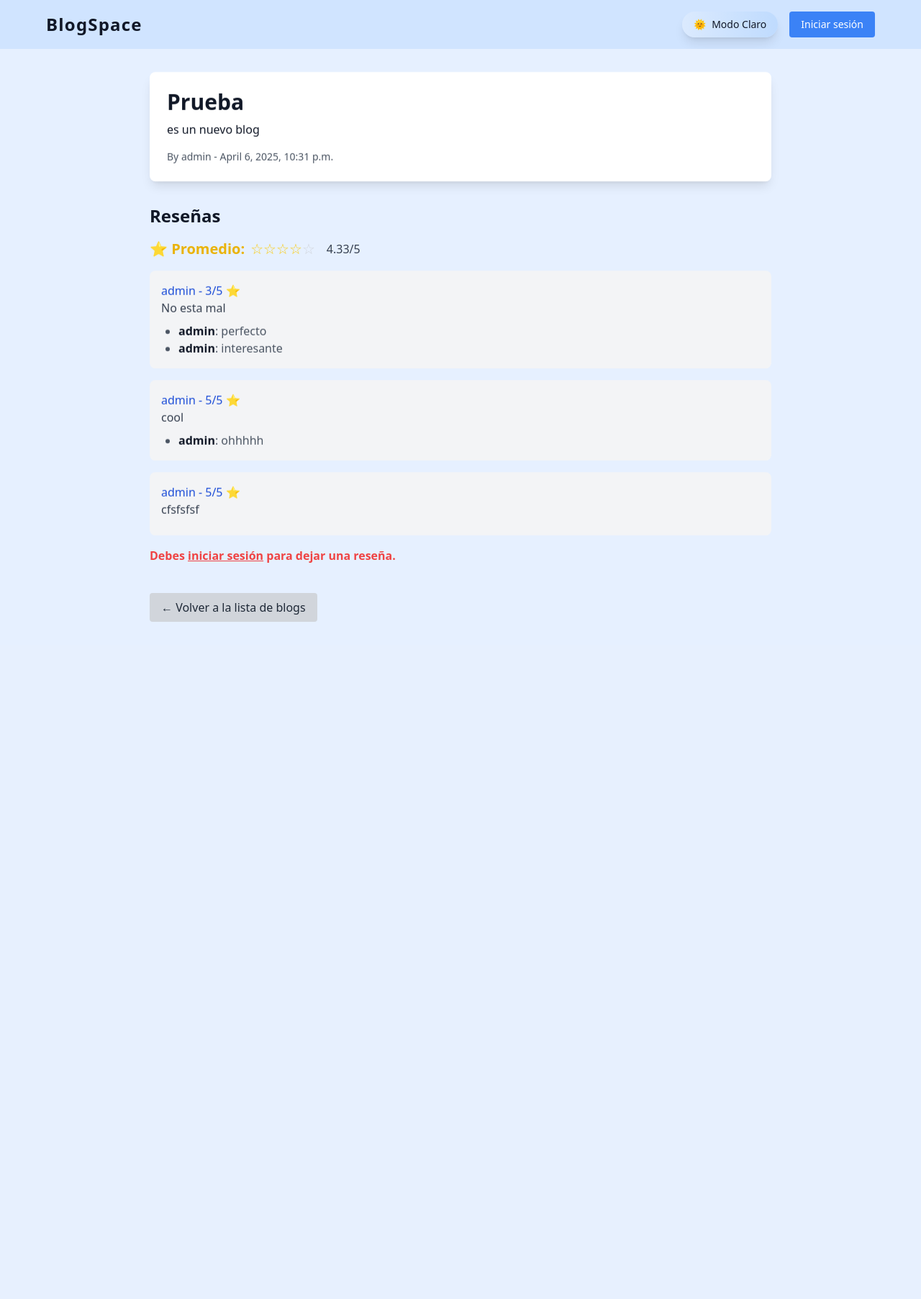
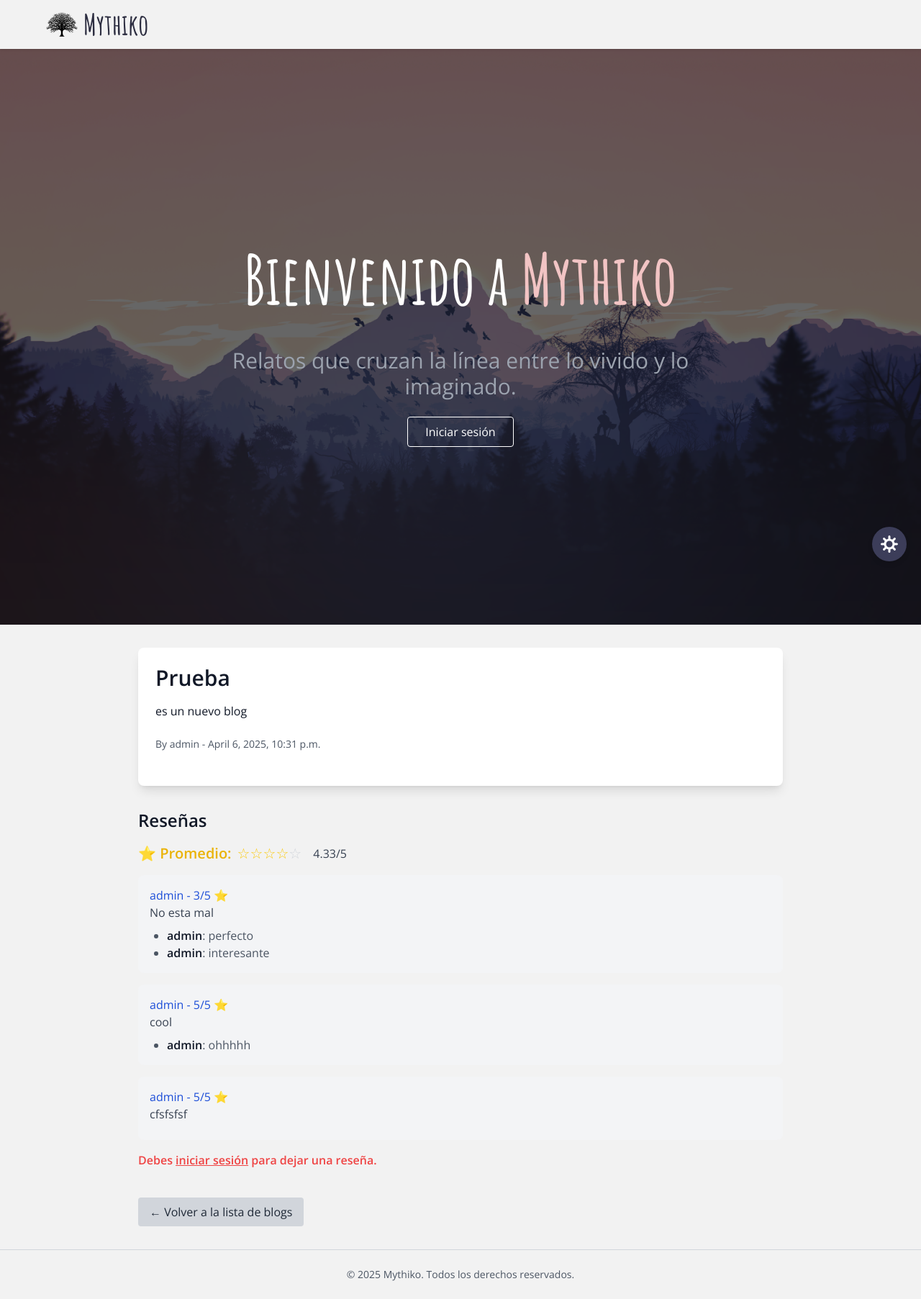
Before and after one commit to AnaGabrielaDiaz/blogproject, a Django app: page /blog/1/ in a window 1280 px wide. Shown: the whole page at 72% size. Before the commit the page ends 864 px from the top, so only its background shows below. Run offline with Django 5.2, Linux system fonts and the light colour scheme; data comes from the database, SQL or seed files in the repository; both versions use the stored data as it was before the commit; some libraries are stand-ins or nearby versions.

Commit message:
cambio de interface

```diff
--- a/blogapp/templates/blogapp/base.html
+++ b/blogapp/templates/blogapp/base.html
@@ -1,163 +1,182 @@
+{% load static %}
 <!DOCTYPE html>
 <html lang="en">
 <head>
-  {% load static %}
   <meta charset="UTF-8">
   <meta name="viewport" content="width=device-width, initial-scale=1.0">
-  <title>Página | Inicio</title>
+  <title>{% block title %}Mythiko | Inicio{% endblock %}</title>
   <script src="https://cdn.tailwindcss.com"></script>
+  <link href="https://fonts.googleapis.com/css2?family=Amatic+SC:wght@400;700&family=Open+Sans:wght@400;600&display=swap" rel="stylesheet">
   <script>
     tailwind.config = {
       darkMode: 'class',
       theme: {
         extend: {
+          fontFamily: {
+            sans: ['Open Sans', 'sans-serif'],
+            display: ['Amatic SC', 'cursive']
+          },
           colors: {
-            lightblue: '#e6f0ff',
-            skyblue: '#d0e4ff',
+            lightbg: '#F2F2F2',
+            lightsecondary: '#F2F2F2',
+            darktext: '#111827',
+            graytext: '#4B5563',
+            accentPurple: '#7C3AED',
+            accentPink: '#EC4899',
+            accentHover: '#8B5CF6',
+            darkbg: '#2C2D40',
+            darksecondary: '#2C2D40',
+            lighttext: '#F9FAFB',
+            lightgraytext: '#9CA3AF',
+            darkAccentPurple: '#A78BFA',
+            darkAccentPink: '#F472B6',
+            darkAccentHover: '#C4B5FD',
+            customBtn: '#3C3D59',
+            mythikoText: '#2C2D40',
+            mythikoHero: '#F2C4C4',
+            mythikoWhite: '#F2F2F2'
           }
         }
       },
       plugins: []
     };
   </script>
-
   <style>
-    html {
-      background-color: #e6f0ff;
-      transition: background-color 0.5s ease-in-out;
-    }
-    .dark html {
-      background-color: #000;
-    }
-    html, body {
-      height: 100%;
-      scroll-behavior: smooth;
-      transition: background-color 0.5s ease-in-out;
-    }
+    html, body { height: 100%; scroll-behavior: smooth; }
     @keyframes fade-in {
       from { opacity: 0; transform: translateY(10px); }
-      to   { opacity: 1; transform: translateY(0); }
+      to { opacity: 1; transform: translateY(0); }
     }
-    .animate-fade-in {
-      animation: fade-in 0.6s ease-out;
-      will-change: opacity, transform;
+    .animate-fade-in { animation: fade-in 0.6s ease-out; }
+    .light-gradient { background-image: linear-gradient(to right, #9E99BF, #3C3D59); }
+    .dark-gradient  { background-image: linear-gradient(to right, #3C3D59, #9E99BF); }
+    .floating-toggle {
+      position: fixed; bottom: 20px; right: 20px; z-index: 50;
     }
-    input:focus, textarea:focus, select:focus {
-      outline: none;
-      box-shadow: 0 0 0 3px rgba(59,130,246,0.5);
-      transition: box-shadow 0.3s ease;
+    .theme-button {
+      padding: 0.75rem; border-radius: 9999px; box-shadow: 0 4px 6px rgba(0,0,0,0.1);
+      transition: background-color 0.3s, color 0.3s;
     }
+    .theme-button.light { background-color: #3C3D59; }
+    .theme-button.light img { filter: brightness(95%) invert(100%); }
+    .theme-button.dark  { background-color: #F2F2F2; }
+    .theme-button.dark img { filter: brightness(0%) sepia(0%) saturate(0%) hue-rotate(0deg); }
+    .user-icon, .user-name { color: #2C2D40; }
+    .dark .user-icon, .dark .user-name { color: #f2f2f2; }
+    .logo { filter: brightness(0) saturate(100%); }
+    .dark .logo { filter: brightness(100%) saturate(0%) invert(1); }
   </style>
-
   {% block extra_head %}{% endblock %}
 </head>
 
-  <body id="body" class="flex flex-col min-h-screen bg-white dark:bg-black text-gray-900 dark:text-white font-sans transition-all duration-700 ease-in-out">
+<body id="body" class="bg-lightsecondary dark:bg-darkbg text-darktext dark:text-lighttext font-sans transition-all">
+  <!-- Navbar -->
+  <nav class="sticky top-0 z-40 bg-lightsecondary dark:bg-darksecondary shadow py-1 px-4">
+    <div class="max-w-6xl mx-auto flex justify-between items-center">
+      <a href="{% url 'blogapp:blog_list' %}" class="flex items-center space-x-2">
+        <img src="{% static 'img/logo-mythiko.svg' %}" alt="Mythiko logo" class="h-11 w-11 logo">
+        <span class="text-[1.5rem] md:text-[2.5rem] font-bold text-mythikoText dark:text-mythikoWhite font-display">
+          Mythiko
+        </span>
+      </a>
+      <div class="flex items-center space-x-4">
+        {% if user.is_authenticated %}
+          <a href="{% url 'blogapp:add_blog' %}" class="px-4 py-2 text-sm bg-white text-customBtn rounded dark:bg-customBtn dark:text-white">
+            Crear
+          </a>
+          <form action="{% url 'logout' %}" method="post">
+            {% csrf_token %}
+            <button class="px-4 py-2 text-base bg-white text-customBtn rounded dark:bg-customBtn dark:text-white">
+              Salir
+            </button>
+          </form>
+          <a href="{% url 'blogapp:user_profile' %}" class="flex items-center gap-2">
+            <img src="{% static 'img/avatar.svg' %}" class="w-8 h-8 rounded-full user-icon">
+            <span class="user-name">{{ user.username }}</span>
+          </a>
+        {% endif %}
+      </div>
+    </div>
+  </nav>
+
+  {# ————— BLOQUE HERO ————— #}
+  {% block hero %}
+    {% if not user.is_authenticated %}
+      <section class="relative h-screen bg-cover bg-center bg-no-repeat text-center text-white animate-fade-in"
+               style="background-image: url('{% static 'img/hero-bg.jpg' %}');">
+        <div class="bg-black bg-opacity-60 absolute inset-0"></div>
+        <div class="relative z-10 max-w-3xl mx-auto px-4 h-full flex flex-col justify-center items-center">
+          <h1 class="text-[6rem] font-extrabold mb-6 font-display">
+            Bienvenido a <span class="text-mythikoHero">Mythiko</span>
+          </h1>
+          <p class="text-3xl text-lightgraytext mb-6 font-sans">
+            Relatos que cruzan la línea entre lo vivido y lo imaginado.
+          </p>
+          <a href="{% url 'blogapp:login' %}"
+             class="px-6 py-2 border border-white text-white rounded hover:bg-white hover:text-customBtn transition">
+            Iniciar sesión
+          </a>
+        </div>
+      </section>
+    {% endif %}
+  {% endblock %}
+  {# ———————————————————————— #}
+
+  <!-- Mensajes Flash -->
   {% if messages %}
-      <div class="fixed top-4 right-4 z-50 space-y-2 w-full max-w-sm">
+    <div class="fixed top-4 right-4 z-50 space-y-2">
       {% for message in messages %}
-          <div class="px-4 py-3 rounded shadow text-white animate-fade-in transition-all
+        <div class="px-4 py-3 rounded text-white animate-fade-in
                     {% if message.tags == 'error' %}bg-red-600
-                      {% elif message.tags == 'warning' %}bg-yellow-500 text-gray-900
+                    {% elif message.tags == 'warning' %}bg-yellow-500 text-black
                     {% elif message.tags == 'success' %}bg-green-600
-                      {% else %}bg-blue-600{% endif %}">
+                    {% else %}bg-accentPurple{% endif %}">
           {{ message }}
         </div>
       {% endfor %}
     </div>
   {% endif %}
-    <nav class="bg-skyblue dark:bg-gradient-to-r dark:from-gray-900 dark:to-gray-700 shadow-md py-4 px-6 transition-colors">
-      <div class="max-w-6xl mx-auto flex justify-between items-center">
-        <a href="{% url 'blogapp:blog_list' %}"
-           class="text-gray-900 dark:text-white text-2xl font-semibold tracking-wider transition-colors">
-          BlogSpace
-        </a>
-        <div class="flex items-center space-x-4">
 
-          <!-- Toggle modo claro/oscuro -->
-          <button onclick="toggleDarkMode()" class="flex items-center gap-2 px-4 py-2 rounded-full bg-gradient-to-r from-blue-100 to-blue-200 dark:from-gray-700 dark:to-gray-800 text-gray-900 dark:text-white hover:scale-105 transition duration-300 shadow-lg text-sm font-medium">
-            <span id="theme-icon" class="transition-transform duration-500 transform">🌞</span>
-            <span id="theme-label" class="transition-opacity duration-500 ease-in-out">Modo Claro</span>
-          </button>
-
-          {% if user.is_authenticated %}
-
-            <!-- Crear Blog -->
-            <a href="{% url 'blogapp:add_blog' %}"
-              class="text-sm font-medium px-4 py-2 bg-blue-500 hover:bg-blue-600 text-white dark:bg-blue-600 dark:hover:bg-blue-700 rounded transition duration-300">
-              Crear Blog
-            </a>
-
-            <!-- Cerrar sesión -->
-            <form action="{% url 'logout' %}" method="post" class="inline">
-              {% csrf_token %}
-              <button type="submit"
-                      class="text-sm font-medium px-4 py-2 bg-red-500 hover:bg-red-600 text-white rounded transition duration-300">
-                Cerrar sesión
-              </button>
-            </form>
-
-            <!-- Avatar + username (al final) -->
-            <a href="{% url 'blogapp:user_profile' %}" class="flex items-center space-x-2">
-              <img src="{% static 'img/avatar.svg' %}" alt="Avatar de {{ user.username }}"
-                  class="w-8 h-8 rounded-full border border-gray-300 dark:border-gray-700 dark:invert">
-              <span class="text-sm font-medium text-gray-900 dark:text-white">{{ user.username }}</span>
-            </a>
-
-          {% else %}
-            <!-- Iniciar sesión -->
-            <a href="{% url 'blogapp:login' %}"
-              class="text-sm font-medium px-4 py-2 bg-blue-500 hover:bg-blue-600 text-white rounded transition duration-300">
-              Iniciar sesión
-            </a>
-          {% endif %}
-
-
-        </div>
-      </div>
-    </nav>
-
-    <main class="flex-grow w-full bg-lightblue dark:bg-gray-900 transition-all duration-700 ease-in-out">
-      <div class="max-w-4xl mx-auto px-4 py-8">
+  <!-- Main Content -->
+  <main class="w-full mx-auto px-4 py-8 animate-fade-in text-gray-900 dark:text-gray-100 bg-lightsecondary dark:bg-darkbg">
     {% block content %}{% endblock %}
-      </div>
   </main>
 
+  <!-- Footer -->
+  <footer class="bg-lightsecondary dark:bg-darksecondary text-center py-6 border-t border-gray-300 dark:border-gray-700 text-sm">
+    <p class="text-graytext dark:text-lightgraytext">&copy; 2025 Mythiko. Todos los derechos reservados.</p>
+  </footer>
+
+  <!-- Botón flotante de tema -->
+  <div class="floating-toggle">
+    <button onclick="toggleDarkMode()" id="theme-toggle" class="theme-button">
+      <img id="theme-icon" src="{% static 'icons/sun.svg' %}" alt="Modo Claro" class="w-6 h-6">
+    </button>
+  </div>
+
   <script>
+    function updateThemeButton() {
+      const icon = document.getElementById('theme-icon');
+      const button = document.getElementById('theme-toggle');
+      const isDark = document.body.classList.contains('dark');
+      icon.src = isDark ? "{% static 'icons/moon.svg' %}" : "{% static 'icons/sun.svg' %}";
+      icon.alt = isDark ? 'Modo Oscuro' : 'Modo Claro';
+      button.classList.remove('light', 'dark');
+      button.classList.add(isDark ? 'dark' : 'light');
+    }
+
     document.addEventListener('DOMContentLoaded', () => {
       const prefersDark = localStorage.getItem('theme') === 'dark';
       const body = document.getElementById('body');
-      const icon = document.getElementById('theme-icon');
-      if (prefersDark) {
-        body.classList.add('dark');
-        if (icon) icon.textContent = '🌙';
-        const label = document.getElementById('theme-label');
-        if (label) label.textContent = 'Modo Oscuro';
-      } else {
-        if (icon) icon.textContent = '🌞';
-        const label = document.getElementById('theme-label');
-        if (label) label.textContent = 'Modo Claro';
-      }
+      if (prefersDark) body.classList.add('dark');
+      updateThemeButton();
     });
 
     function toggleDarkMode() {
       const body = document.getElementById('body');
-      const icon = document.getElementById('theme-icon');
       const isDark = body.classList.toggle('dark');
       localStorage.setItem('theme', isDark ? 'dark' : 'light');
-      if (icon) {
-        icon.classList.add('rotate-180');
-        setTimeout(() => {
-          icon.textContent = isDark ? '🌙' : '🌞';
-          const label = document.getElementById('theme-label');
-          if (label) label.style.opacity = 0;
-          setTimeout(() => {
-            label.textContent = isDark ? 'Modo Oscuro' : 'Modo Claro';
-            label.style.opacity = 1;
-          }, 250);
-          icon.classList.remove('rotate-180');
-        }, 250);
-      }
+      updateThemeButton();
     }
   </script>
 </body>
--- a/blogapp/templates/blogapp/blog_detail.html
+++ b/blogapp/templates/blogapp/blog_detail.html
@@ -1,16 +1,18 @@
 {% extends 'base.html' %}
 {% block content %}
 
-  <article class="bg-white dark:bg-gray-900 p-6 rounded-lg shadow-lg transition-all duration-700 ease-in-out dark:text-white text-gray-900 animate-fade-in">
-    <h1 class="text-3xl font-bold mb-2">{{ object.title }}</h1>
+  <article class="bg-white dark:bg-gray-900 p-6 rounded-lg shadow-lg transition-all duration-700 ease-in-out dark:text-white text-gray-900 animate-fade-in max-w-4xl mx-auto">
+    <h1 class="text-3xl font-bold mb-4">{{ object.title }}</h1>
 
     {% if object.featured_image %}
-      <img src="{{ object.featured_image.url }}" alt="Featured Image" class="w-full rounded-lg mb-4 shadow-md">
+      <img src="{{ object.featured_image.url }}" alt="Featured Image" class="w-full max-w-full h-auto rounded-lg mb-6 shadow-md object-contain mx-auto">
     {% endif %}
 
-    <div class="prose dark:prose-invert max-w-none mb-4">{{ object.content|safe }}</div>
+    <div class="prose dark:prose-invert max-w-none mb-6 mx-auto">
+      {{ object.content|safe }}
+    </div>
 
-    <p class="text-sm text-gray-600 dark:text-gray-500">By {{ object.author.username }} - {{ object.created_at }}</p>
+    <p class="text-sm text-gray-600 dark:text-gray-500 mb-6">By {{ object.author.username }} - {{ object.created_at }}</p>
 
     {% if user == object.author %}
       <a href="{% url 'blogapp:edit_blog' object.pk %}" class="inline-block mt-3 bg-yellow-500 hover:bg-yellow-600 text-white px-4 py-2 rounded transition-colors">
@@ -19,7 +21,7 @@
     {% endif %}
   </article>
 
-  <section class="mt-8">
+  <section class="mt-8 max-w-4xl mx-auto">
     <h2 class="text-2xl font-semibold mb-4 dark:text-gray-300">Reseñas</h2>
     {% if promedio_rating %}
       <div class="flex items-center gap-2 mb-4">
@@ -41,12 +43,11 @@
       <p class="text-gray-400 py-4">Este blog aún no tiene reseñas.</p>
     {% endif %}
     {% for review in object.reviews.all %}
-      <div class="bg-gray-100 dark:bg-gray-800 p-4 rounded-lg mb-4 transition-all duration-700 ease-in-out dark:text-white text-gray-900 animate-fade-in">
+      <div class="bg-gray-100 dark:bg-gray-800 p-4 rounded-lg mb-4 transition-all duration-700 ease-in-out dark:text-white text-gray-900 animate-fade-in max-w-4xl mx-auto">
         <p class="text-blue-700 dark:text-blue-300 font-medium">{{ review.reviewer.username }} - {{ review.rating }}/5 ⭐</p>
         <p class="text-gray-700 dark:text-gray-300">{{ review.comment }}</p>
         {% if user.is_authenticated %}
           <a href="{% url 'blogapp:add_comment' blog_pk=object.pk review_pk=review.pk %}" class="text-sm text-blue-600 dark:text-blue-400 hover:text-blue-500 dark:hover:text-blue-300 mt-2 inline-block">Agregar comentario</a>
-
         {% endif %}
         <ul class="mt-2 list-disc ml-6 text-gray-600 dark:text-gray-400">
           {% for comment in review.comments.all %}
@@ -58,22 +59,19 @@
       <p class="text-gray-400">No hay reseñas aún. Sé el primero en dejar una.</p>
     {% endfor %}
     {% if user.is_authenticated %}
-      <a href="{% url 'blogapp:add_review' object.pk %}" class="mt-4 inline-block bg-blue-600 hover:bg-blue-700 text-white px-4 py-2 rounded transition-colors">Añadir Reseña</a>
+      <a href="{% url 'blogapp:add_review' object.pk %}" class="mt-4 inline-block bg-blue-600 hover:bg-blue-700 text-white px-4 py-2 rounded transition-colors max-w-4xl mx-auto">Añadir Reseña</a>
     {% else %}
-    <p class="mt-4 text-red-500 dark:text-red-400 font-semibold">
+    <p class="mt-4 text-red-500 dark:text-red-400 font-semibold max-w-4xl mx-auto">
       Debes <a href="{% url 'login' %}?next={% url 'blogapp:add_review' object.pk %}" class="underline hover:text-red-700 dark:hover:text-red-300">iniciar sesión</a> para dejar una reseña.
     </p>
     {% endif %}
-
   </section>
 
-<!-- Botón para volver a la lista de blogs -->
-<div class="mt-10">
-  <a href="{% url 'blogapp:blog_list' %}" class="inline-block px-4 py-2 bg-gray-300 text-gray-800 rounded hover:bg-gray-400">
-    ← Volver a la lista de blogs
-  </a>
-</div>
-
-
+  <!-- Botón para volver a la lista de blogs -->
+  <div class="mt-10 max-w-4xl mx-auto">
+    <a href="{% url 'blogapp:blog_list' %}" class="inline-block px-4 py-2 bg-gray-300 text-gray-800 rounded hover:bg-gray-400">
+      ← Volver a la lista de blogs
+    </a>
+  </div>
 
 {% endblock %}
--- a/blogapp/views.py
+++ b/blogapp/views.py
@@ -11,6 +11,8 @@ from django.contrib.auth.views import LoginView
 from django.shortcuts import render, redirect
 from django.core.exceptions import ValidationError
 from django.db.models import Avg
+from .models import Blog, Category
+
 
 
 # Registrar usuario
@@ -86,8 +88,8 @@ class BlogUpdateView(LoginRequiredMixin, UserPassesTestMixin, UpdateView):
 class BlogListView(ListView):
     model = Blog
     template_name = 'blogapp/blog_list.html'
-    context_object_name = 'object_list'
-    paginate_by = 3  # Cantidad de blogs por páginas
+    context_object_name = 'blogs'
+    paginate_by = 6  # Cantidad de blogs por páginas
 
     # Promedio de reseñas en la lista de blogs
     def get_queryset(self):
@@ -101,7 +103,9 @@ class BlogListView(ListView):
     def get_context_data(self, **kwargs):
         context = super().get_context_data(**kwargs)
         context['categories'] = Category.objects.all()
+        context['selected_category'] = self.request.GET.get('category')
         return context
+
 
 class BlogDetailView(DetailView):
     model = Blog
```
Also changed, not shown: blogapp/templates/blogapp/blog_form.html (+5 -2 lines), blogapp/templates/blogapp/blog_list.html (+20 -23 lines), blogapp/templates/blogapp/registration/login.html (+46 -18 lines), blogapp/templates/blogapp/registration/register.html (+15 -10 lines), blogapp/migrations/0005_alter_category_options_remove_category_slug_and_more.py (added), db.sqlite3, media/featured_images/imagen_2025-05-19_125350642.png (added), media/featured_images/imagen_2025-05-19_125640890.png (added), media/featured_images/imagen_2025-05-19_125748651.png (added), media/featured_images/imagen_2025-05-19_125920932.png (added), static/icons/moon.svg (added), static/icons/sun.svg (added), static/img/hero-bg.jpg (added), static/img/logo-mythiko.svg (added). Lines whose indentation alone changed are shown as unchanged.
